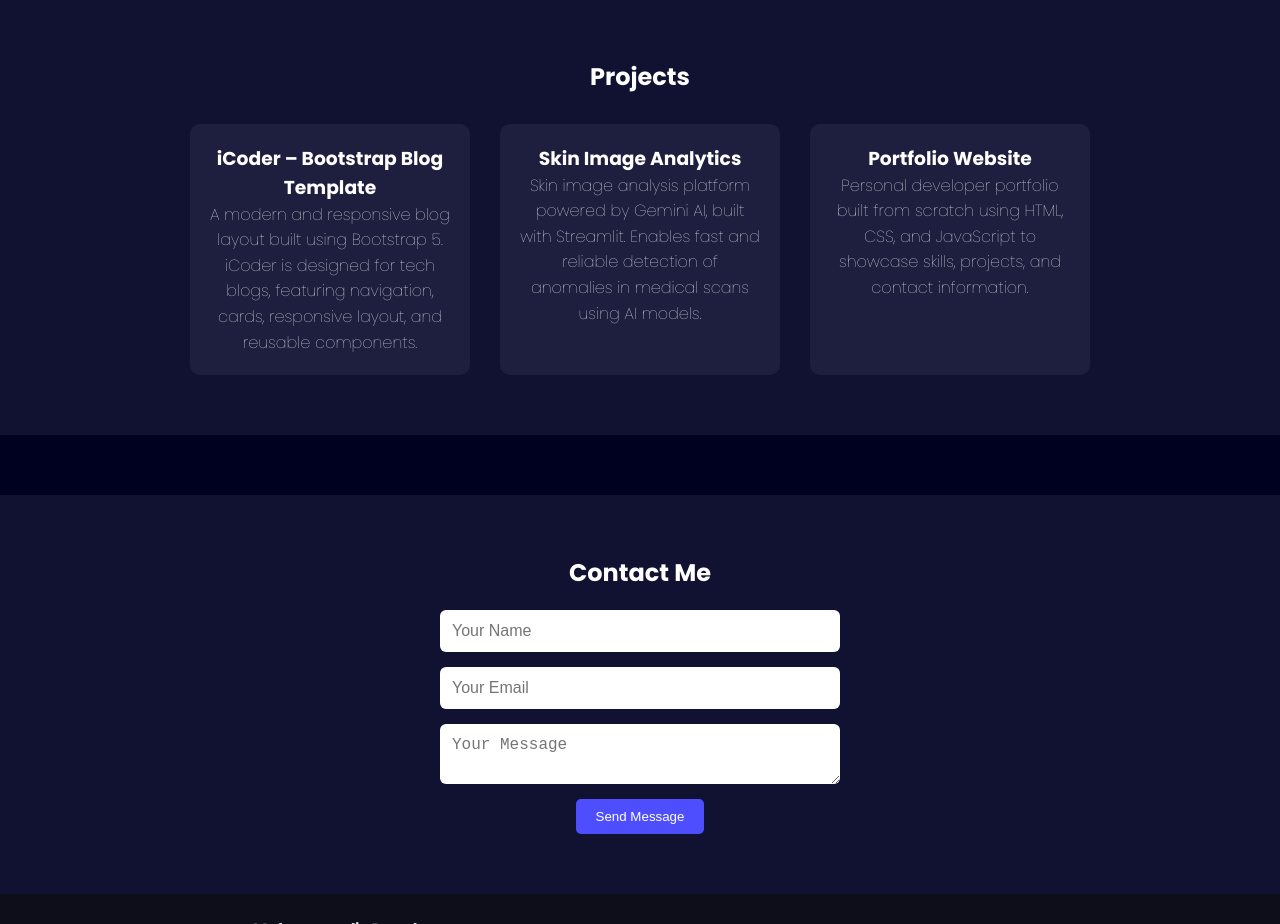
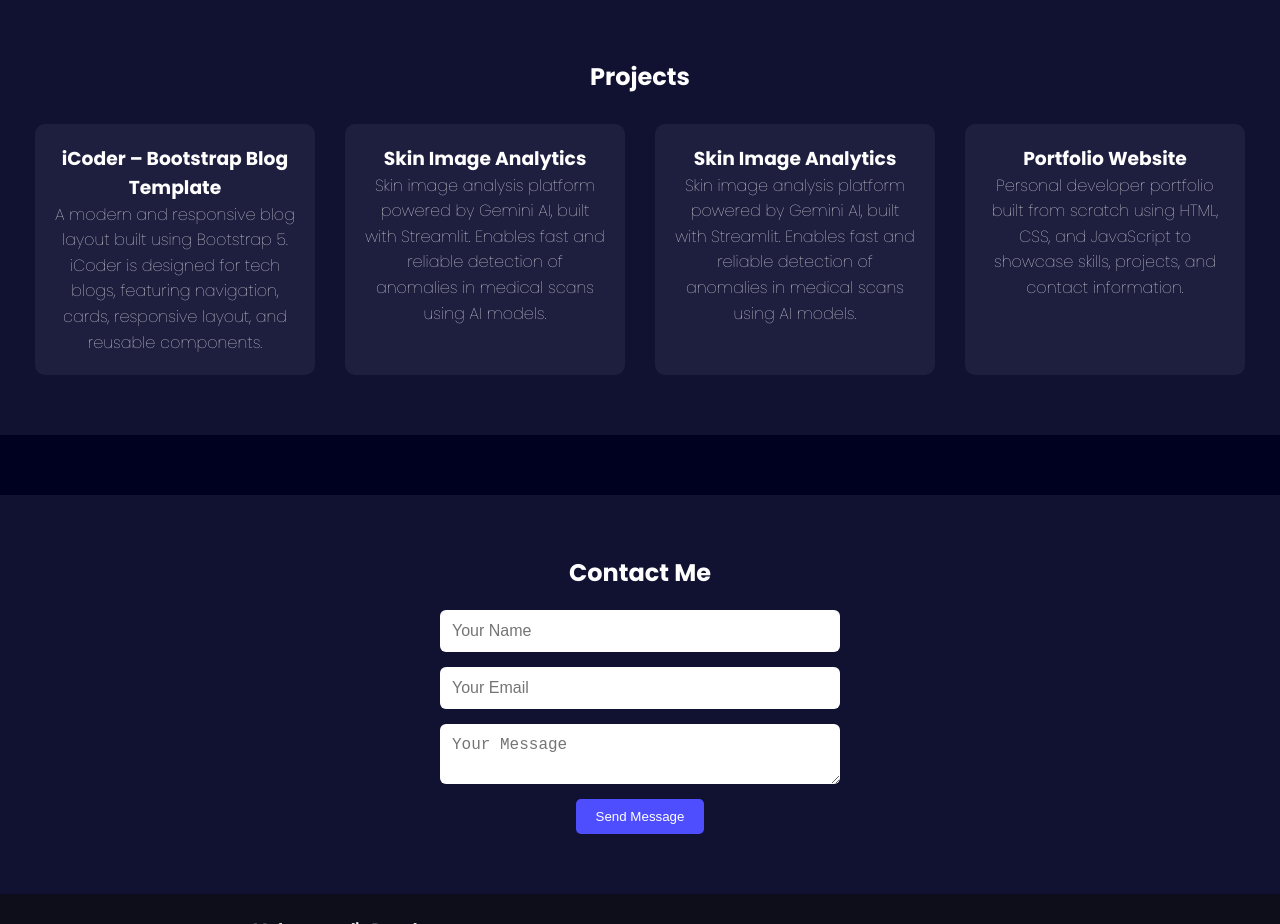
Before and after one commit to Muhammad-Khan-535/Personal_Portfolio, a plain HTML site: page index.html in a window 1280 px wide. Shown: the part 1840-2764 px from the top of the page. Drawn offline with nearby package versions, Linux system fonts and the light colour scheme.

Commit message:
Update index.html

```diff
--- a/index.html
+++ b/index.html
@@ -138,6 +138,16 @@
               medical scans using AI models.
             </p>
           </div>
+          <div class="project-card">
+            <h3>Skin Image Analytics</h3>
+            <p>
+              Skin image analysis platform powered by Gemini AI, built with
+              Streamlit. Enables fast and reliable detection of anomalies in
+              medical scans using AI models.
+            </p>
+          </div>
+
+
 
           <div class="project-card">
             <h3>Portfolio Website</h3>
```
